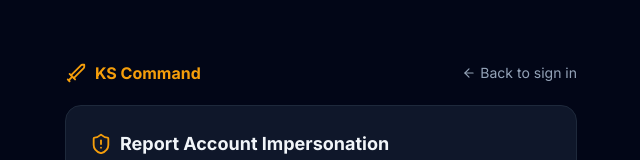
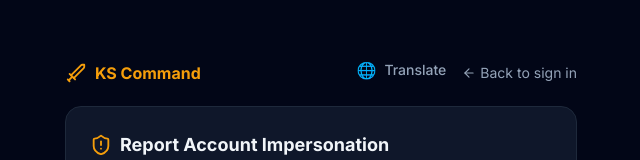
Before and after one commit to gonzalezmichaelscott/kingshot, a Next.js app: page /report-impersonation in a window 1280 px wide. Shown: the top 160 px of the page, without its empty margins (319-959 px from the left). Built offline with nearby package versions, Linux system fonts and the light colour scheme.

Commit message:
add inline translate option to welcome and report pages

```diff
--- a/app/report-impersonation/page.tsx
+++ b/app/report-impersonation/page.tsx
@@ -3,6 +3,7 @@
 import type { Metadata } from 'next'
 import { Sword, ArrowLeft } from 'lucide-react'
 import { ReportImpersonationForm } from '@/components/impersonation/ReportImpersonationForm'
+import { GoogleTranslate } from '@/components/ui/GoogleTranslate'
 
 export const metadata: Metadata = {
   title: 'Report Impersonation — KS Command',
@@ -19,9 +20,12 @@
             <Sword className="text-amber-500" size={22} />
             <span className="font-bold text-amber-500">KS Command</span>
           </div>
-          <Link href="/login" className="text-sm text-slate-400 hover:text-amber-400 flex items-center gap-1">
-            <ArrowLeft size={14} /> Back to sign in
-          </Link>
+          <div className="flex items-center gap-4">
+            <GoogleTranslate />
+            <Link href="/login" className="text-sm text-slate-400 hover:text-amber-400 flex items-center gap-1">
+              <ArrowLeft size={14} /> Back to sign in
+            </Link>
+          </div>
         </div>
         <ReportImpersonationForm />
       </div>
--- a/app/welcome/page.tsx
+++ b/app/welcome/page.tsx
@@ -5,6 +5,7 @@
   Sparkles, ClipboardList, Wand2, ArrowRight, BookOpen,
 } from 'lucide-react'
 import { SECTIONS } from '@/components/guide/guideSections'
+import { GoogleTranslate } from '@/components/ui/GoogleTranslate'
 
 export const metadata: Metadata = {
   title: 'KS Command — Kingshot Alliance Coordination Platform',
@@ -73,12 +74,15 @@
             <Sword className="text-amber-500" size={22} />
             <span className="font-bold text-amber-500">KS Command</span>
           </div>
+          <div className="flex items-center gap-4">
+            <GoogleTranslate />
             <Link
               href="/login"
               className="text-sm font-medium px-4 py-1.5 rounded-lg bg-slate-800 hover:bg-slate-700 border border-slate-700 transition-colors"
             >
               Sign In
             </Link>
+          </div>
         </div>
       </header>
 
```
Lines whose indentation alone changed are shown as unchanged.
